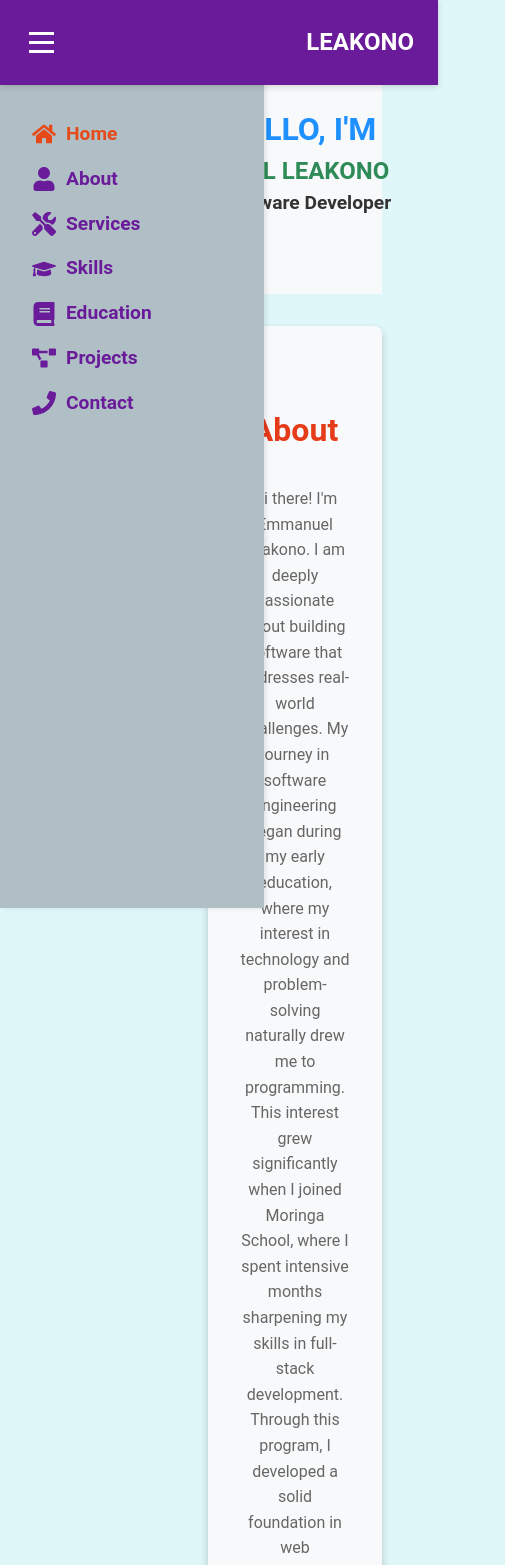
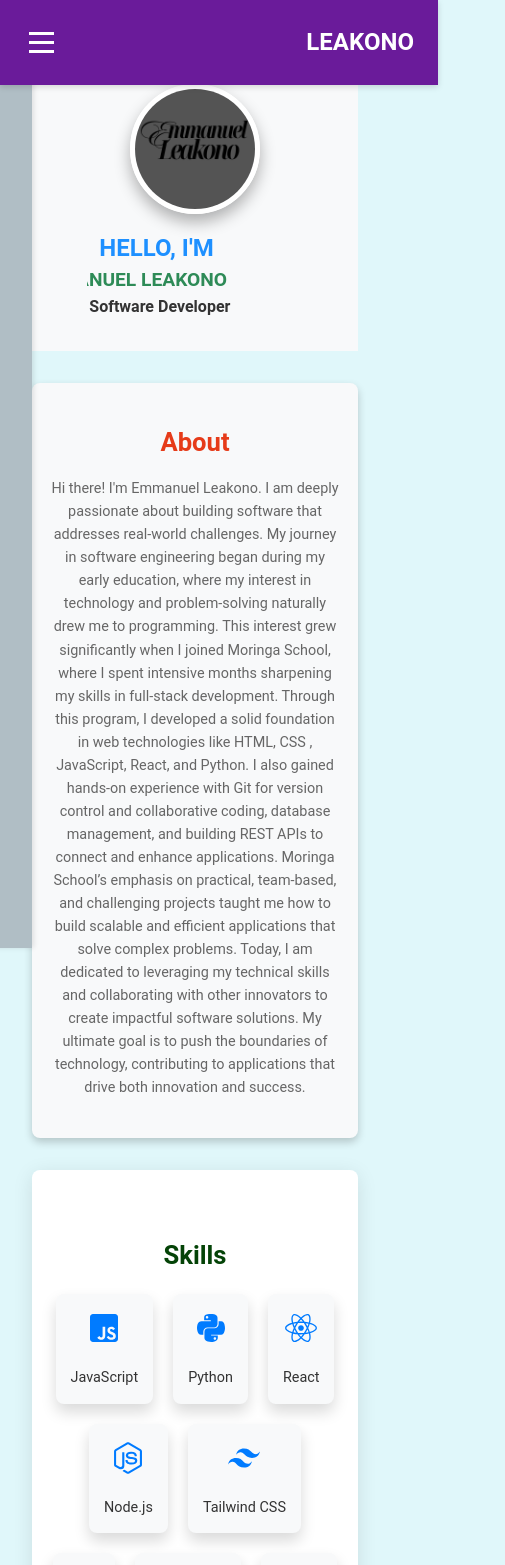
Before and after one commit to LEAKONO/My-website, a React (Create React App) app: page / in a window 390 px wide. Shown: the top 1565 px of the page, 505 px wide, since content can reach past the window. Built offline with nearby package versions, Linux system fonts and the light colour scheme.

Commit message:
added responsive design

```diff
--- a/src/App.css
+++ b/src/App.css
@@ -1,5 +1,3 @@
-/* App.css */
-
 /* Global Styles */
 html {
   scroll-behavior: smooth;
@@ -23,6 +21,16 @@ a {
   text-decoration: none;
 }
 
+/* Typography */
+h1, h2, h3, h4, h5, h6 {
+  font-size: clamp(1.5rem, 2.5vw, 2rem);
+  margin: 1rem 0;
+}
+
+p {
+  font-size: clamp(1rem, 1.8vw, 1.2rem);
+}
+
 /* Page Content */
 main {
   flex: 1;
@@ -30,30 +38,72 @@ main {
   font-size: 1rem;
 }
 
-.welcome-section, .about-section {
+.welcome-section,
+.about-section {
   padding: 2.5rem 1rem;
 }
 
-@media (max-width: 992px) {
-  main {
-    padding: 1rem;
-    font-size: 0.95rem;
-  }
+img {
+  max-width: 100%;
+  height: auto;
+}
+
+/* Navbar Styles */
+.navbar {
+  display: flex;
+  justify-content: space-between;
+  align-items: center;
+  padding: 1rem 2rem;
+  background-color: #ffffff;
+  box-shadow: 0 2px 4px rgba(0, 0, 0, 0.1);
+  position: sticky;
+  top: 0;
+  z-index: 1000;
+}
+
+.navbar ul {
+  list-style-type: none;
+  display: flex;
+  gap: 1rem;
+  margin: 0;
+  padding: 0;
+}
+
+.navbar li {
+  margin: 0;
+}
+
+.navbar a {
+  color: #333;
+  padding: 0.5rem 1rem;
+  border-radius: 4px;
+  transition: background-color 0.3s;
+}
+
+.navbar a:hover {
+  background-color: rgba(0, 31, 63, 0.2);
+}
+
+/* Responsive Navbar */
+.navbar .menu-toggle {
+  display: none;
 }
 
 @media (max-width: 768px) {
   .navbar ul {
     flex-direction: column;
-    align-items: center;
+    gap: 0.5rem;
+    display: none; /* Hide menu by default */
   }
 
-  .navbar li {
-    margin: 0.5rem 0;
+  .navbar ul.open {
+    display: flex;
   }
 
-  main {
-    padding: 0.5rem;
-    font-size: 0.85rem;
+  .navbar .menu-toggle {
+    display: block;
+    cursor: pointer;
+    font-size: 1.5rem;
   }
 }
 
@@ -68,33 +118,3 @@ footer a {
   color: #ffffff;
   margin: 0 0.5rem;
 }
-
-img {
-  max-width: 100%;
-  height: auto;
-}
-
-.skills {
-  margin-bottom: 1.25rem;
-}
-
-.navbar ul {
-  list-style-type: none;
-  padding: 0;
-  margin: 0;
-}
-
-.navbar li {
-  margin: 0.5rem 0;
-}
-
-.navbar a {
-  color: #333;
-  padding: 0.5rem 1rem;
-  border-radius: 4px;
-  transition: background-color 0.3s;
-}
-
-.navbar a:hover {
-  background-color: rgba(0, 31, 63, 0.2);
-}
--- a/src/App.js
+++ b/src/App.js
@@ -1,4 +1,4 @@
-import React, { useEffect } from 'react';
+import React, { useEffect, useState } from 'react';
 import { BrowserRouter as Router } from 'react-router-dom';
 import Lenis from '@studio-freight/lenis';
 import Navbar from './components/Navbar';
@@ -30,8 +30,8 @@ function App() {
     return (
         <Router>
             <div className="App">
-                <Navbar className="animate__animated animate__fadeIn" /> {/* Add animation class */}
-                <main className="animate__animated animate__fadeIn"> {/* Add animation class */}
+                <Navbar className="animate__animated animate__fadeIn" />
+                <main className="animate__animated animate__fadeIn">
                     <Home />
                 </main>
             </div>
--- a/src/components/About.js
+++ b/src/components/About.js
@@ -9,17 +9,42 @@ const AboutSection = styled.section`
   border-radius: 8px;
   box-shadow: 0 4px 8px rgba(0, 0, 0, 0.2);
   text-align: center;
+
+  @media (max-width: 768px) {
+    padding: 2rem 1.5rem;
+    max-width: 95%;
+  }
+
+  @media (max-width: 480px) {
+    padding: 1.5rem 1rem;
+  }
 `;
 
 const Title = styled.h3`
   font-size: 2rem;
   color: hsl(10, 80%, 50%);
+
+  @media (max-width: 768px) {
+    font-size: 1.8rem;
+  }
+
+  @media (max-width: 480px) {
+    font-size: 1.6rem;
+  }
 `;
 
 const Description = styled.p`
   font-size: 1rem;
   line-height: 1.6;
   color: #666;
+
+  @media (max-width: 768px) {
+    font-size: 0.95rem;
+  }
+
+  @media (max-width: 480px) {
+    font-size: 0.9rem;
+  }
 `;
 
 const About = () => {
--- a/src/components/Contact.js
+++ b/src/components/Contact.js
@@ -8,7 +8,7 @@ const Contact = () => {
             <h3>Get In Touch</h3>
             <p>Need to talk or make inquiries on my work?</p>
             <ContactInfo>
-                <ContactLink href="tel:+254 113535094">
+                <ContactLink href="tel:+254113535094">
                     <FaPhone className="contact-icon" /> +254 11 353 5094
                 </ContactLink>
                 <ContactLink href="mailto:leakonoemmanuel3@gmail.com">
@@ -73,6 +73,7 @@ const ContactInfo = styled.div`
     align-items: center;
     gap: 20px;
     flex-wrap: wrap;
+    margin-top: 20px;
 
     @media (max-width: 768px) {
         flex-direction: column;
--- a/src/components/Home.js
+++ b/src/components/Home.js
@@ -11,6 +11,14 @@ import image from '../assets/emmanuel (1).png';
 const HomeContainer = styled.div`
   text-align: center;
   margin-left: 200px;
+
+  @media (max-width: 1200px) {
+    margin-left: 100px;
+  }
+
+  @media (max-width: 768px) {
+    margin-left: 0;
+  }
 `;
 
 const WelcomeSection = styled.section`
@@ -21,6 +29,11 @@ const WelcomeSection = styled.section`
   padding: 3rem;
   background-color: #f8f9fa;
   margin-top: 20px;
+
+  @media (max-width: 768px) {
+    flex-direction: column;
+    padding: 2rem;
+  }
 `;
 
 const ProfilePic = styled.img`
@@ -31,12 +44,24 @@ const ProfilePic = styled.img`
   border: 5px solid #fff;
   box-shadow: 0 8px 16px rgba(0, 0, 0, 0.3);
   margin-right: 2rem;
+
+  @media (max-width: 768px) {
+    width: 120px;
+    height: 120px;
+    margin-right: 0;
+    margin-bottom: 1rem;
+  }
 `;
 
 const TextContainer = styled.div`
   width: 300px;
   overflow: hidden;
   position: relative;
+
+  @media (max-width: 768px) {
+    width: 100%;
+    text-align: center;
+  }
 `;
 
 const ScrollingText = styled.div`
@@ -58,18 +83,30 @@ const Heading = styled.h1`
   font-size: 2rem;
   color: #1e90ff;
   margin: 0;
+
+  @media (max-width: 768px) {
+    font-size: 1.5rem;
+  }
 `;
 
 const SubHeading = styled.h2`
   font-size: 1.5rem;
   color: #2e8b57;
   margin: 0;
+
+  @media (max-width: 768px) {
+    font-size: 1.2rem;
+  }
 `;
 
 const Title = styled.h3`
   font-size: 1.2rem;
   color: #333;
   margin: 0;
+
+  @media (max-width: 768px) {
+    font-size: 1rem;
+  }
 `;
 
 const Home = () => {
--- a/src/components/Navbar.js
+++ b/src/components/Navbar.js
@@ -7,11 +7,12 @@ import {
   FaGraduationCap,
   FaProjectDiagram,
   FaPhone,
-  FaBook
+  FaBook,
+  FaFileDownload
 } from 'react-icons/fa';
 
 const Navbar = () => {
-  const [isOpen, setIsOpen] = useState(true); // Default to open for testing
+  const [isOpen, setIsOpen] = useState(false); // Default to closed for smaller screens
 
   const toggleMenu = () => {
     setIsOpen(!isOpen);
@@ -48,6 +49,9 @@ const Navbar = () => {
         </NavLink>
         <NavLink href="#contact">
           <FaPhone /> Contact
+        </NavLink>
+        <NavLink href="/Emmanuel.pdf" download>
+          <FaFileDownload /> Resume
         </NavLink>
       </SideNav>
     </>
@@ -103,15 +107,19 @@ const Logo = styled.a`
 
 const SideNav = styled.div`
   position: fixed;
-  top: 4.5rem; /* Align the sidebar directly below the TopNav */
-  left: ${(props) => (props.isOpen ? '0' : '-200px')};
-  width: 200px;
-  height: calc(100vh - 4.5rem); /* Ensures the sidebar stretches full height minus the TopNav height */
+  top: 0; /* Align the sidebar directly from the top */
+  left: ${(props) => (props.isOpen ? '0' : '-250px')}; /* Adjust width for smooth toggle */
+  width: 250px;
+  height: 100vh; /* Full height of the viewport */
   background-color: #B0BEC5; /* Light Slate Gray */
-  padding: 2rem;
   box-shadow: 2px 0 5px rgba(0, 0, 0, 0.1);
+  padding: 4.5rem 1rem 2rem; /* Top padding accounts for TopNav height */
   transition: left 0.3s ease;
-  z-index: 999; /* Keep it below the navbar but above the page content */
+  z-index: 999;
+
+  @media (min-width: 769px) {
+    left: 0; /* Always visible on larger screens */
+  }
 `;
 
 const NavLink = styled.a`
--- a/src/components/Projects.js
+++ b/src/components/Projects.js
@@ -4,30 +4,43 @@ import fintrack from '../assets/fintrack.png';
 import asset from '../assets/asset.png';
 import laptop from '../assets/laptop.jpeg';
 
-
 // Styled Components
 const ProjectsSection = styled.section`
     padding: 50px 20px;
     background-color: #f8f9fa;
     text-align: center;
+
+    @media (max-width: 768px) {
+        padding: 30px 15px;
+    }
 `;
 
 const Title = styled.h2`
     font-size: 2rem;
     color: hsl(123, 89%, 14%);
     margin-bottom: 30px;
+
+    @media (max-width: 768px) {
+        font-size: 1.8rem;
+        margin-bottom: 20px;
+    }
 `;
 
 const Subtitle = styled.h3`
     font-size: 1.2rem;
     color: #555;
     margin-bottom: 40px;
+
+    @media (max-width: 768px) {
+        font-size: 1rem;
+        margin-bottom: 30px;
+    }
 `;
 
 const ProjectsContainer = styled.div`
     display: flex;
-    flex-wrap: nowrap; /* Prevent wrapping */
-    justify-content: flex-start; /* Align items to the start */
+    flex-wrap: nowrap; /* Prevent wrapping on larger screens */
+    justify-content: center; /* Center items */
     gap: 20px; /* Add spacing between cards */
     padding: 20px;
     border-radius: 8px;
@@ -38,7 +51,7 @@ const ProjectsContainer = styled.div`
     scrollbar-color: #ccc #f8f9fa;
 
     &::-webkit-scrollbar {
-        height: 8px; /* Adjust scrollbar height */
+        height: 8px;
     }
 
     &::-webkit-scrollbar-thumb {
@@ -49,10 +62,15 @@ const ProjectsContainer = styled.div`
     &::-webkit-scrollbar-track {
         background-color: #f8f9fa;
     }
+
+    @media (max-width: 768px) {
+        flex-wrap: wrap; /* Allow wrapping on smaller screens */
+        gap: 10px; /* Reduce spacing on smaller screens */
+    }
 `;
 
 const ProjectCard = styled.article`
-    flex: 0 0 300px; /* Fixed width for each card */
+    flex: 1 0 30%; /* Default to 33% of width on large screens */
     background-color: #ffffff;
     padding: 15px;
     border-radius: 8px;
@@ -63,8 +81,12 @@ const ProjectCard = styled.article`
     &:hover {
         transform: translateY(-5px);
     }
+
+    @media (max-width: 768px) {
+        flex: 1 0 100%; /* Take full width on smaller screens */
+        padding: 12px;
+    }
 `;
-
 
 const ProjectImage = styled.img`
     width: 100%;
@@ -78,18 +100,27 @@ const ProjectTitle = styled.h4`
     font-size: 1.5rem;
     color: #333;
     margin-bottom: 10px;
+
+    @media (max-width: 768px) {
+        font-size: 1.3rem;
+    }
 `;
 
 const ProjectDescription = styled.p`
     font-size: 1rem;
     color: #666;
     margin-bottom: 15px;
+
+    @media (max-width: 768px) {
+        font-size: 0.95rem;
+    }
 `;
 
 const ProjectLinks = styled.div`
     display: flex;
     justify-content: space-between;
     margin-bottom: 10px;
+
     a {
         color: #007bff;
         text-decoration: none;
@@ -98,6 +129,11 @@ const ProjectLinks = styled.div`
         &:hover {
             color: #0056b3;
         }
+    }
+
+    @media (max-width: 768px) {
+        flex-direction: column; /* Stack links vertically */
+        align-items: center;
     }
 `;
 
--- a/src/components/Services.js
+++ b/src/components/Services.js
@@ -9,20 +9,36 @@ const ServicesSection = styled.section`
   border-radius: 8px;
   box-shadow: 0 4px 8px rgba(0, 0, 0, 0.2);
   text-align: center;
+  @media (max-width: 1024px) {
+    padding: 2rem;
+  }
+  @media (max-width: 768px) {
+    padding: 1.5rem;
+  }
 `;
 
 const Title = styled.h3`
   font-size: 2rem;
   color: #1e90ff;
   margin-bottom: 2rem;
+  @media (max-width: 768px) {
+    font-size: 1.75rem;
+  }
+  @media (max-width: 480px) {
+    font-size: 1.5rem;
+  }
 `;
 
 const ServiceGrid = styled.div`
   display: grid;
   grid-template-columns: repeat(3, 1fr);
   gap: 2rem;
+  @media (max-width: 1024px) {
+    grid-template-columns: repeat(2, 1fr);
+  }
   @media (max-width: 768px) {
     grid-template-columns: 1fr;
+    gap: 1.5rem;
   }
 `;
 
@@ -31,18 +47,33 @@ const ServiceCard = styled.div`
   padding: 1.5rem;
   border-radius: 8px;
   box-shadow: 0 4px 8px rgba(0, 0, 0, 0.1);
+  @media (max-width: 768px) {
+    padding: 1.2rem;
+  }
 `;
 
 const ServiceTitle = styled.h4`
   font-size: 1.5rem;
   color: #1e90ff;
   margin-bottom: 1rem;
+  @media (max-width: 768px) {
+    font-size: 1.3rem;
+  }
+  @media (max-width: 480px) {
+    font-size: 1.2rem;
+  }
 `;
 
 const ServiceDescription = styled.p`
   font-size: 1rem;
   color: #333;
   line-height: 1.6;
+  @media (max-width: 768px) {
+    font-size: 0.95rem;
+  }
+  @media (max-width: 480px) {
+    font-size: 0.9rem;
+  }
 `;
 
 const Services = () => {
--- a/src/components/Skills.js
+++ b/src/components/Skills.js
@@ -34,6 +34,14 @@ const Title = styled.h3`
     font-size: 2rem;
     margin-bottom: 20px;
     color: hsl(123, 89%, 14%);
+
+    @media (max-width: 768px) {
+        font-size: 1.8rem;
+    }
+
+    @media (max-width: 480px) {
+        font-size: 1.6rem;
+    }
 `;
 
 const SkillList = styled.ul`
@@ -54,7 +62,7 @@ const SkillItem = styled.li`
     padding: 15px;
     border-radius: 8px;
     box-shadow: 0 8px 15px rgba(0, 0, 0, 0.15);
-    max-width: calc(50% - 20px); /* Two items per row */
+    max-width: calc(33% - 20px); /* Three items per row on larger screens */
     transition: transform 0.2s ease, box-shadow 0.2s ease;
 
     &:hover {
@@ -63,7 +71,11 @@ const SkillItem = styled.li`
     }
 
     @media (max-width: 768px) {
-        max-width: calc(100% - 20px);
+        max-width: calc(50% - 20px); /* Two items per row on medium screens */
+    }
+
+    @media (max-width: 480px) {
+        max-width: calc(100% - 20px); /* One item per row on small screens */
     }
 `;
 
@@ -80,11 +92,23 @@ const SkillIcon = styled.div`
     @media (max-width: 768px) {
         font-size: 2.5rem;
     }
+
+    @media (max-width: 480px) {
+        font-size: 2rem;
+    }
 `;
 
 const SkillName = styled.span`
     font-size: 1rem;
     color: #333;
+
+    @media (max-width: 768px) {
+        font-size: 0.95rem;
+    }
+
+    @media (max-width: 480px) {
+        font-size: 0.9rem;
+    }
 `;
 
 // Skills Component
```
Also changed, not shown: 1 other file (tests, documents, lock files or other folders).
